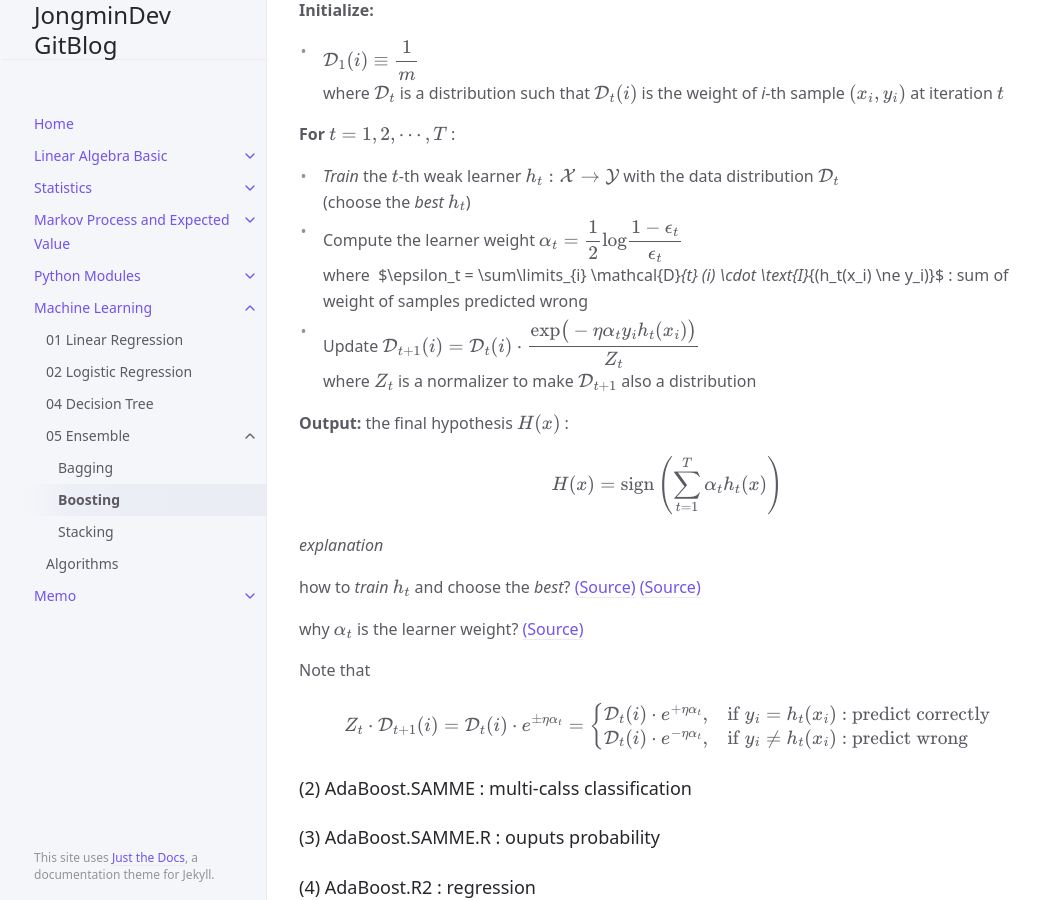
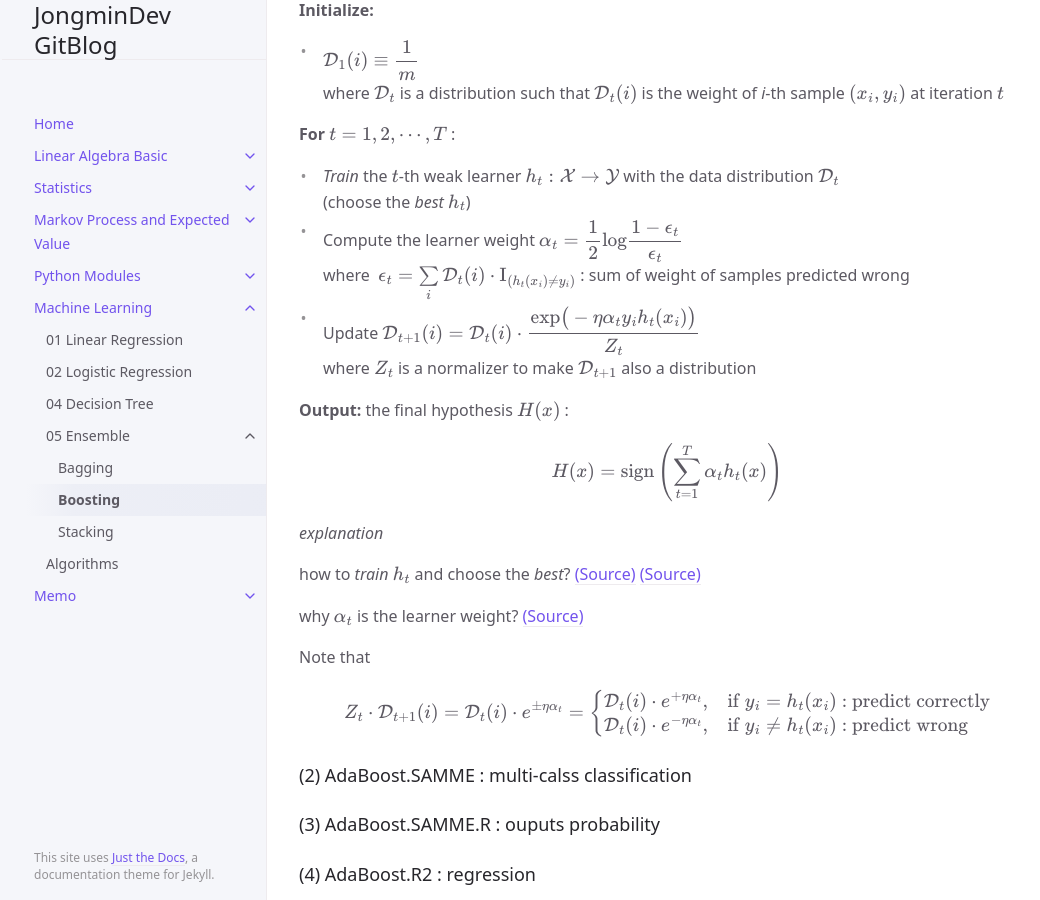
Before and after one commit to jongmindev/jongmindev.github.io, a Jekyll site: the page built from docs/MachineLearning/05_2Boosting.md, in a window 1280 px wide and 900 px high, scrolled down 3685 px. Shown: the whole window, without its empty margins (105-1145 px from the left). Built offline with Jekyll 4.4.1, drawn with Linux system fonts in a browser that asks for light colours.

Commit message:
try to correct the error of latex fomula 3
The problem is that 'underscores pair after \mathcal' in inline is interpreted as italic in markdown.

```diff
--- a/docs/MachineLearning/05_2Boosting.md
+++ b/docs/MachineLearning/05_2Boosting.md
@@ -113,9 +113,9 @@ where $\mathcal{D}_t$ is a distribution such that $\mathcal{D}_t(i)$ is the weig
 - *Train* the $t$-th weak learner $h_t : \mathcal{X} \rightarrow \mathcal{Y}$ with the data distribution $\mathcal{D}_t$
 (choose the *best* $h_t$)
 - Compute the learner weight $\alpha_t = \dfrac{1}{2} \text{log} \dfrac{1- \epsilon_t}{\epsilon_t}$
-where $\let\sb_$ $\epsilon_t = \sum\limits_{i} \mathcal{D}_{t} (i) \cdot \text{I}_{(h_t(x_i) \ne y_i)}$ : sum of weight of samples predicted wrong
-- Update $\mathcal{D}\sb{t+1}(i) = \mathcal{D}\sb{t}(i) \cdot \dfrac{\text{exp} \big( - \eta \alpha\sb{t} y\sb{i} h\sb{t} (x\sb{i}) \big)}{Z\sb{t}}$
-where $Z\sb{t}$ is a normalizer to make $\mathcal{D}\sb{t+1}$ also a distribution
+where $\let\sb_$ $\epsilon_t = \sum\limits_{i} \mathcal{D}\sb{t} (i) \cdot \text{I}_{(h_t(x_i) \ne y_i)}$ : sum of weight of samples predicted wrong
+- Update $\mathcal{D}\sb{t+1}(i) = \mathcal{D}\sb{t}(i) \cdot \dfrac{\text{exp} \big( - \eta \alpha_{t} y_{i} h_{t} (x_{i}) \big)}{Z_{t}}$
+where $Z_{t}$ is a normalizer to make $\mathcal{D}\sb{t+1}$ also a distribution
 
 **Output:** the final hypothesis $H(x)$ :
 
```
